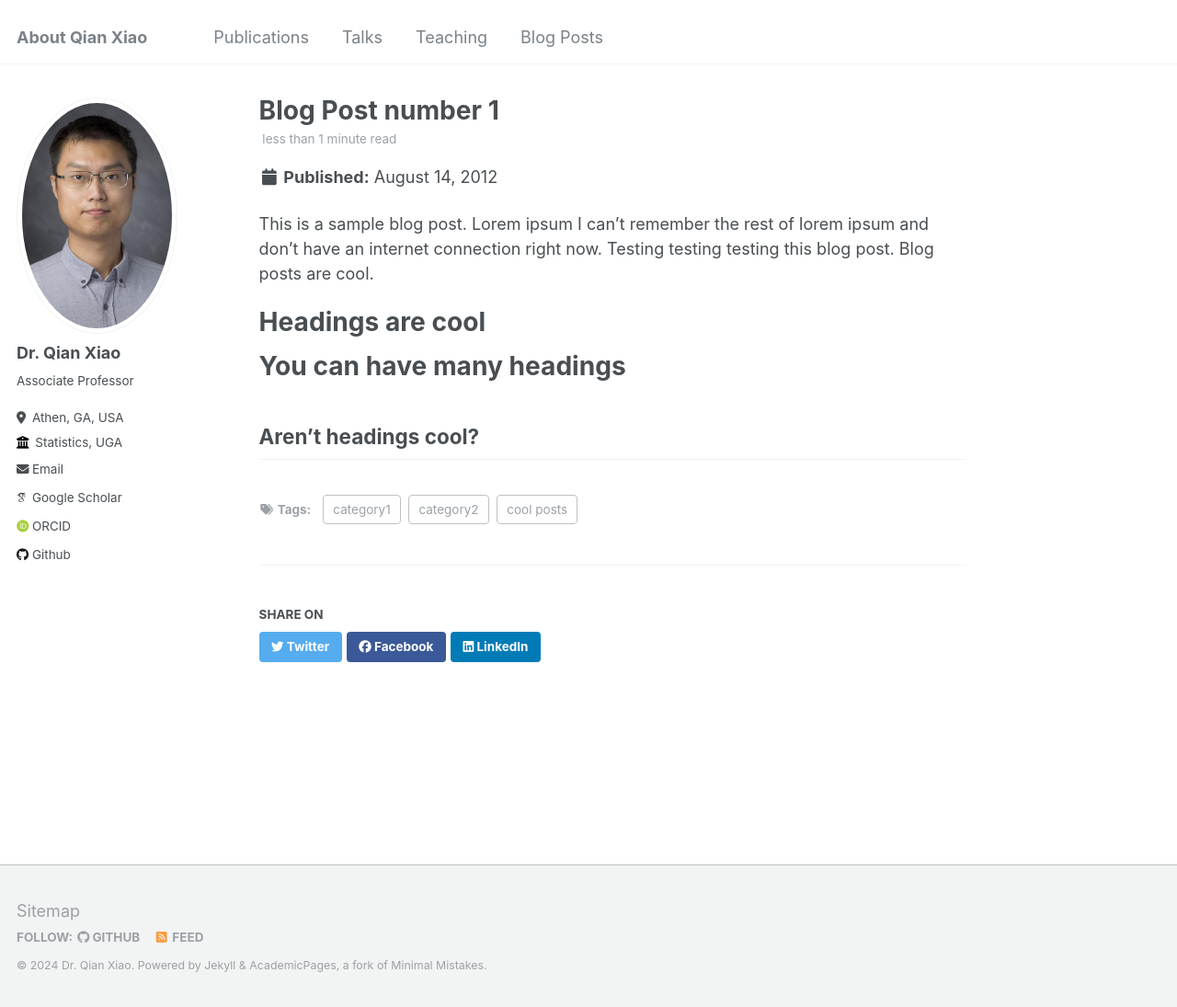
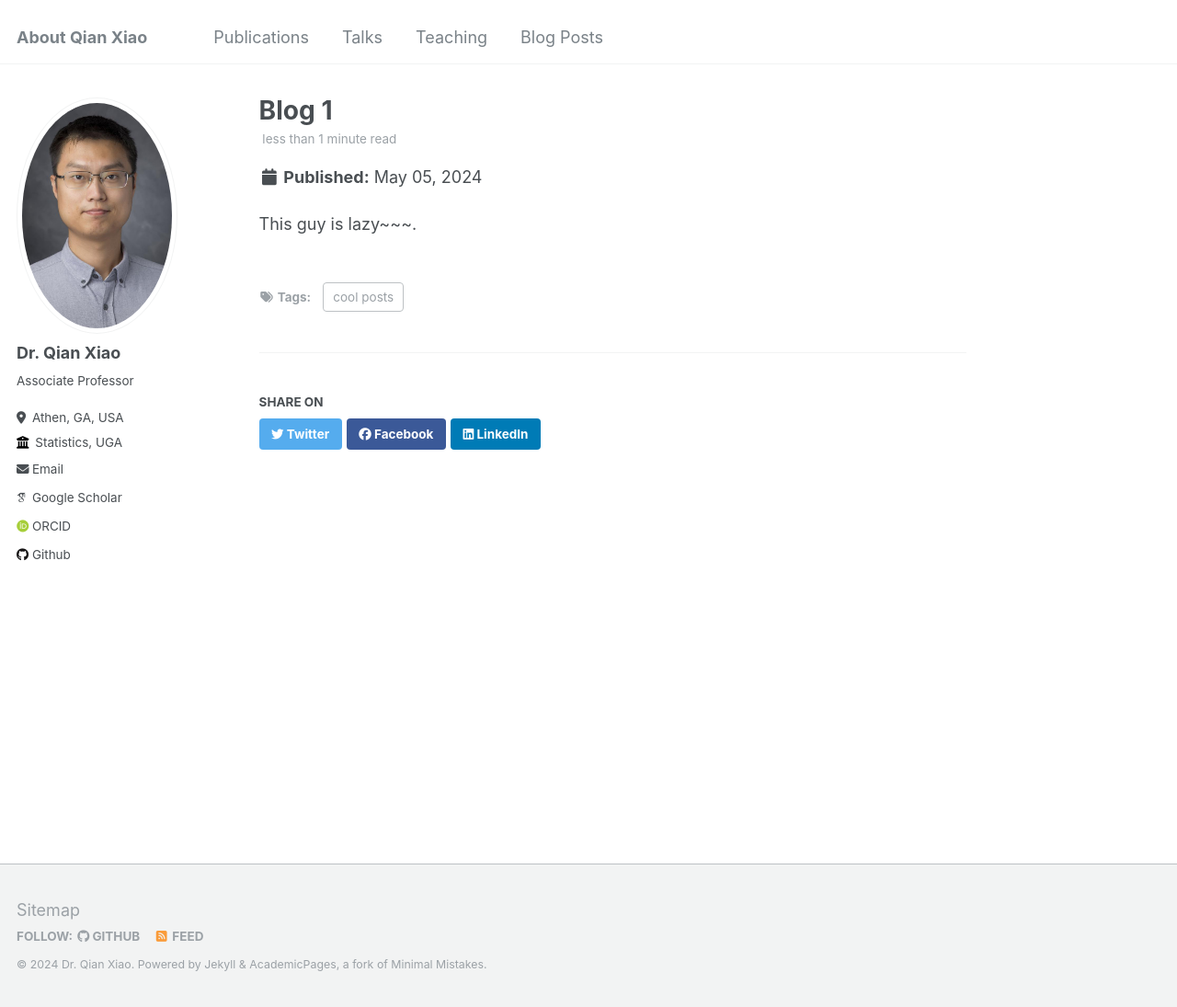
Before and after one commit to QXlab/QXlab.github.io, a Jekyll site: the page built from _posts/2012-08-14-blog-post-1.md, in a window 1280 px wide and 1095 px high. Shown: the whole window at 92% size. Built offline with Jekyll 4.4.1, drawn with Linux system fonts in a browser that asks for light colours; some web fonts are replaced.

Commit message:
Update 2012-08-14-blog-post-1.md

```diff
--- a/_posts/2012-08-14-blog-post-1.md
+++ b/_posts/2012-08-14-blog-post-1.md
@@ -1,20 +1,9 @@
 ---
-title: 'Blog Post number 1'
-date: 2012-08-14
+title: 'Blog 1'
+date: 2024-05-5
 permalink: /posts/2012/08/blog-post-1/
 tags:
   - cool posts
-  - category1
-  - category2
 ---
 
-This is a sample blog post. Lorem ipsum I can't remember the rest of lorem ipsum and don't have an internet connection right now. Testing testing testing this blog post. Blog posts are cool.
-
-Headings are cool
-======
-
-You can have many headings
-======
-
-Aren't headings cool?
-------
+This guy is lazy~~~.
```
